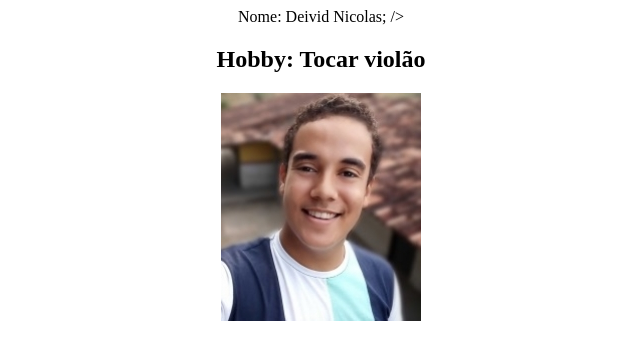
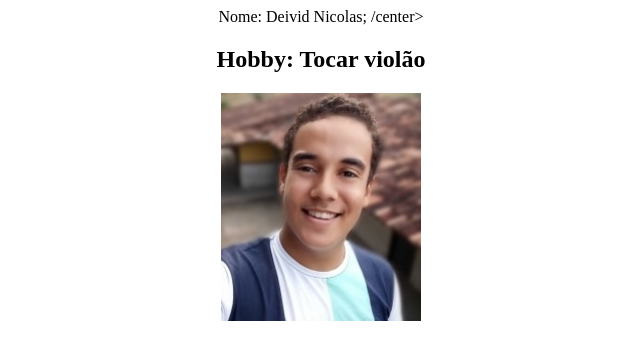
Before and after one commit to DeividNicolas/DeividNicolas.github.io, a plain HTML site: page index.html in a window 1280 px wide. Shown: the full height of the page, 319-959 px from the left. Drawn offline with Linux system fonts and the light colour scheme.

Commit message:
Update index.html

```diff
--- a/index.html
+++ b/index.html
@@ -1,6 +1,6 @@
 <HTML>
 <BODY>
- <center <h1> Nome: Deivid Nicolas;</h1> />
+ <center <h1> Nome: Deivid Nicolas;</h1> /center>
   <h2> Hobby: Tocar violão </h2>
   <img src = "nicolas.jpg"/>
 </BODY>
```
